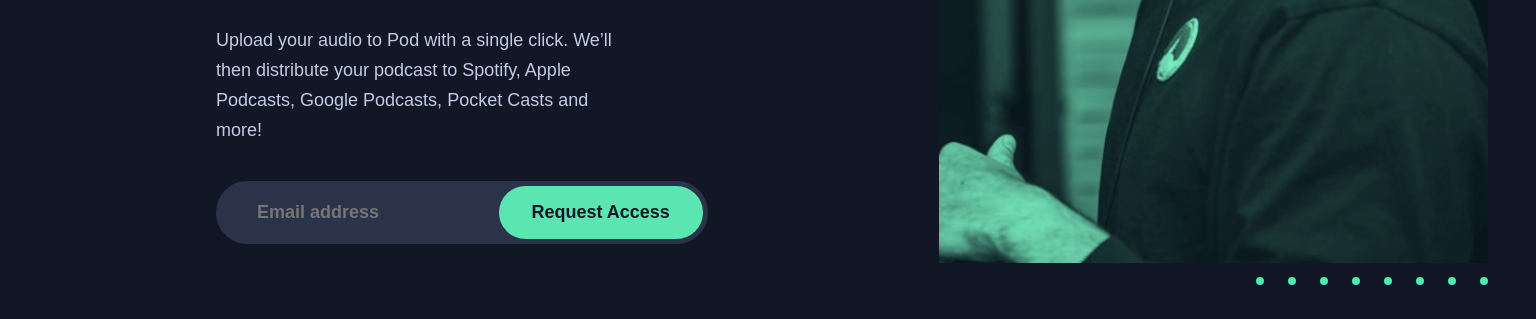
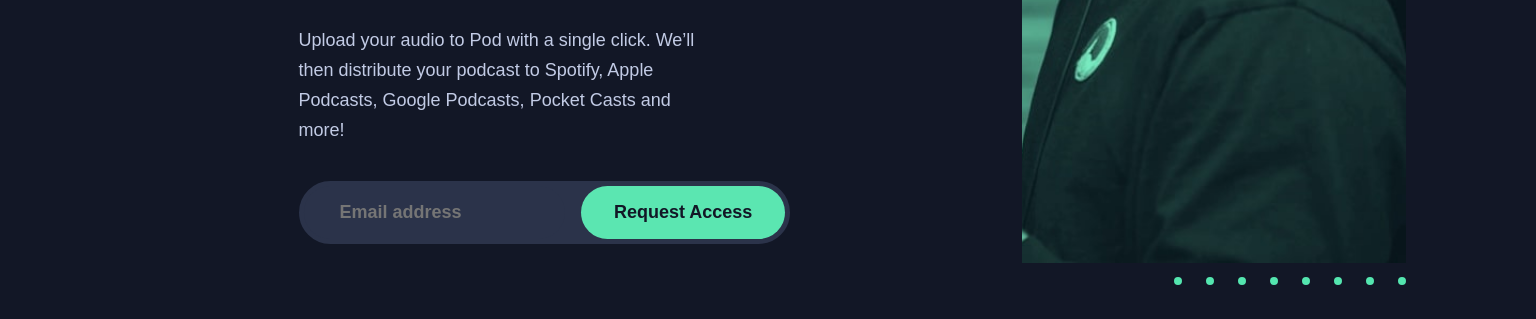
Before and after one commit to RyanCahela/03_06_21_Podcast_Landing_Page, a plain HTML site: page Production/index.html in a window 1536 px wide. Shown: the part 544-863 px from the top of the page. Drawn offline with nearby package versions, Linux system fonts and the light colour scheme; a web font is replaced by a local one.

Commit message:
changed desktop breakpont to 1275px

```diff
--- a/Production/style.css
+++ b/Production/style.css
@@ -261,14 +261,14 @@ TABLET width = 768px
 DESKTOP width = 1440px
 *****************************/
 
-@media only screen and (min-width: 1440px) {
+@media only screen and (min-width: 1275px) {
   .container {
     background-image: url("./assets/desktop/image-host.jpg"), url("./assets/desktop/bg-pattern-dots.svg");
     background-repeat: no-repeat;
     background-size: var(--desktop-host-image-width), var(--green-dots-width);
     background-position: right top 122px, right bottom 78px;
     padding-left: 168px;
-    max-width: 1440px;
+    max-width: 1275px;
     margin: 0 auto;
   }
 }
```
